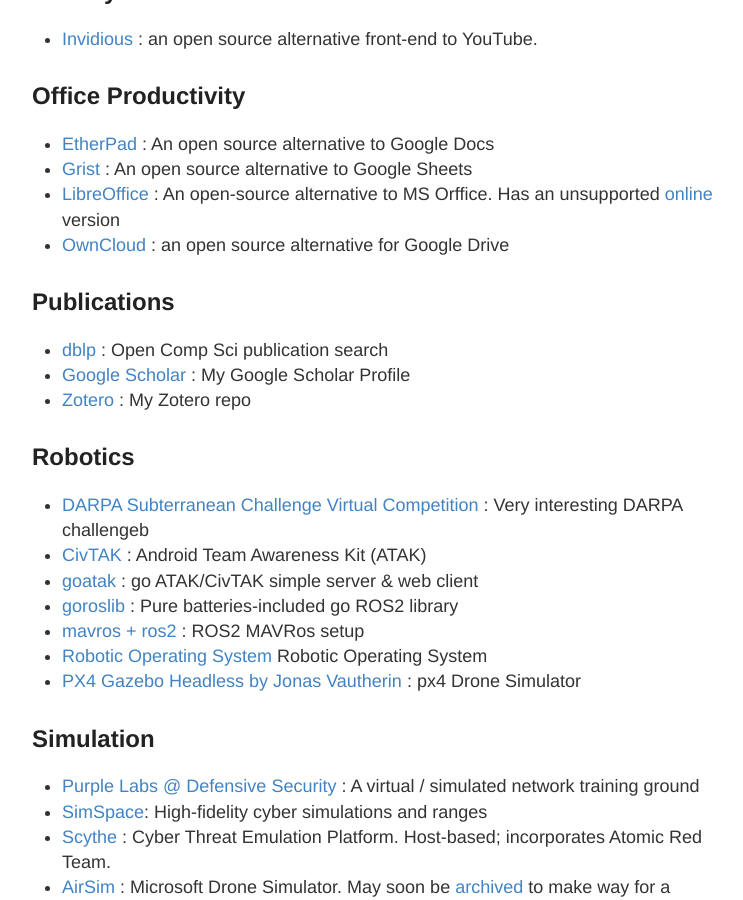
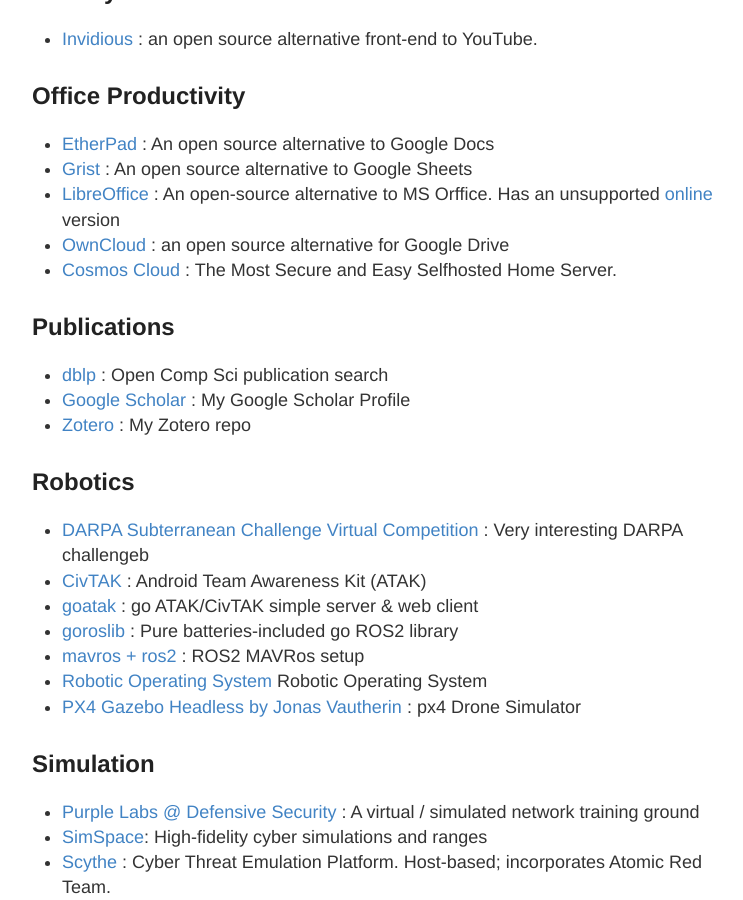
Before and after one commit to stevehenderson/stevehenderson.github.io, a Jekyll site: the page built from links.md, in a window 1280 px wide and 900 px high, scrolled down 13466 px. Shown: the whole window, without its empty margins (248-991 px from the left). Built offline with Jekyll 4.4.1, drawn with Linux system fonts in a browser that asks for light colours.

Commit message:
Update links.md

```diff
--- a/links.md
+++ b/links.md
@@ -416,6 +416,7 @@
    * [Grist](https://github.com/gristlabs/grist-core#readme) : An open source alternative to Google Sheets
    * [LibreOffice](https://www.libreoffice.org/) : An open-source alternative to MS Orffice.  Has an unsupported [online](https://www.libreoffice.org/download/libreoffice-online/) version
    * [OwnCloud](https://owncloud.com/) : an open source alternative for Google Drive
+   * [Cosmos Cloud](https://cosmos-cloud.io/) :  The Most Secure and Easy Selfhosted Home Server.
 
 ## Publications
    * [dblp](https://dblp.uni-trier.de/) : Open Comp Sci publication search
```
